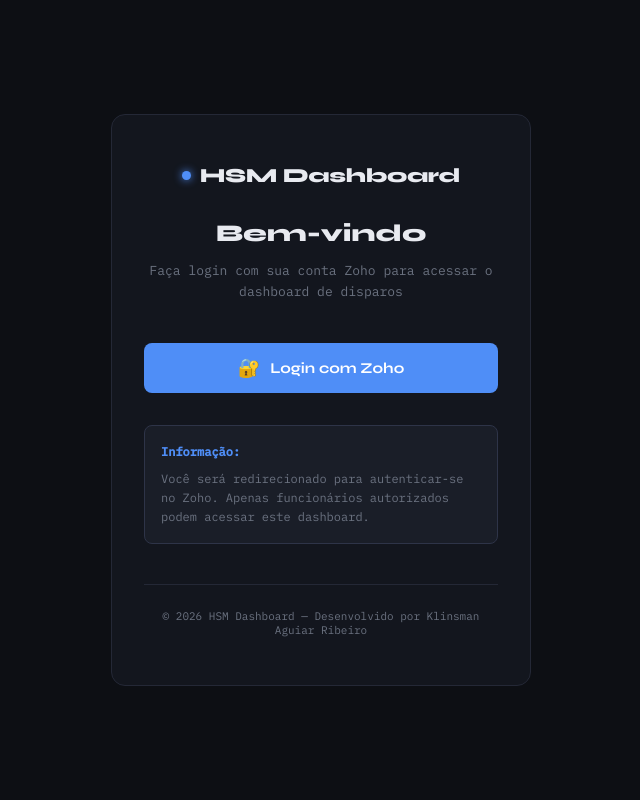
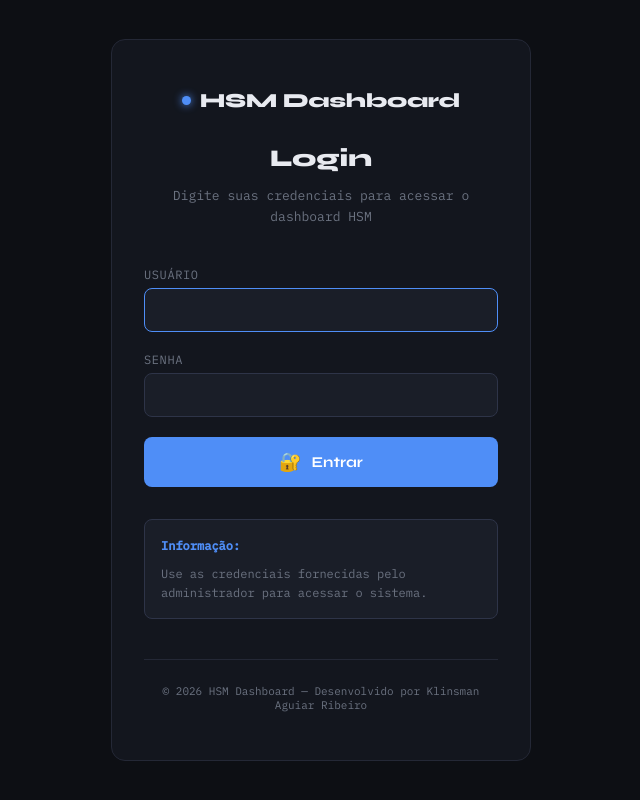
Before and after one commit to klinsmanribeiro/HSM.DASHBOARD-MAIN, a Flask app: template templates/login.html in a window 1280 px wide. Shown: the whole page, without its empty margins (319-959 px from the left). Run offline with Flask 3, Linux system fonts and the light colour scheme; the template is opened without the code that fills it, so the values that code supplies are empty.

Commit message:
Inclusão de senha

```diff
--- a/app.py
+++ b/app.py
@@ -17,6 +17,8 @@ app.secret_key = os.getenv("SECRET_KEY", "dev-key-change-in-production")
 API_BASE = os.getenv("API_BASE", "")
 ORIGIN = os.getenv("ORIGIN", "")
 API_TOKEN = os.getenv("API_TOKEN", "")
+LOGIN_USER = os.getenv("LOGIN_USER", "")
+LOGIN_PASSWORD = os.getenv("LOGIN_PASSWORD", "")
 
 HEADERS = {"Authorization": API_TOKEN}
 
@@ -80,7 +82,33 @@ def check_rate_limit():
     request_times.append(now)
     return True, rate_limit_hits, count + 1
 
+def login_required(f):
+    def wrapper(*args, **kwargs):
+        if 'user' not in session:
+            return redirect(url_for('login'))
+        return f(*args, **kwargs)
+    wrapper.__name__ = f.__name__
+    return wrapper
+
+@app.route("/login", methods=["GET", "POST"])
+def login():
+    if request.method == "POST":
+        username = request.form.get("username")
+        password = request.form.get("password")
+        if username == LOGIN_USER and password == LOGIN_PASSWORD:
+            session['user'] = {'username': username}
+            return redirect(url_for('index'))
+        else:
+            return render_template("login.html", error="Acesso negado. Verifique usuário e senha.")
+    return render_template("login.html")
+
+@app.route("/logout")
+def logout():
+    session.pop('user', None)
+    return redirect(url_for('login'))
+
 @app.route("/")
+@login_required
 def index():
     today = datetime.now().strftime("%Y-%m-%d")
     user = session.get('user', {})
--- a/templates/login.html
+++ b/templates/login.html
@@ -84,6 +84,38 @@
             font-family: var(--mono);
             margin-bottom: 40px;
             line-height: 1.6;
+        }
+
+        .form-group {
+            margin-bottom: 20px;
+            text-align: left;
+        }
+
+        .form-group label {
+            display: block;
+            font-size: 12px;
+            color: var(--muted);
+            font-family: var(--mono);
+            margin-bottom: 6px;
+            text-transform: uppercase;
+            letter-spacing: 0.05em;
+        }
+
+        .form-group input {
+            width: 100%;
+            background: var(--surface2);
+            border: 1px solid var(--border2);
+            border-radius: 8px;
+            color: var(--text);
+            font-family: var(--mono);
+            font-size: 14px;
+            padding: 12px 16px;
+            outline: none;
+            transition: border-color 0.2s;
+        }
+
+        .form-group input:focus {
+            border-color: var(--accent);
         }
 
         .login-btn {
@@ -184,19 +216,31 @@
                 <span>HSM Dashboard</span>
             </div>
 
-            <h1 class="title">Bem-vindo</h1>
-            <p class="subtitle">Faça login com sua conta Zoho para acessar o dashboard de disparos</p>
+            <h1 class="title">Login</h1>
+            <p class="subtitle">Digite suas credenciais para acessar o dashboard HSM</p>
 
-            <div class="error-message" id="errorMessage"></div>
+            {% if error %}
+            <div class="error-message show">{{ error }}</div>
+            {% endif %}
 
-            <a href="/login" class="login-btn">
-                <span class="login-icon">🔐</span>
-                <span>Login com Zoho</span>
-            </a>
+            <form method="POST" action="/login">
+                <div class="form-group">
+                    <label for="username">Usuário</label>
+                    <input type="text" id="username" name="username" required>
+                </div>
+                <div class="form-group">
+                    <label for="password">Senha</label>
+                    <input type="password" id="password" name="password" required>
+                </div>
+                <button type="submit" class="login-btn">
+                    <span class="login-icon">🔐</span>
+                    <span>Entrar</span>
+                </button>
+            </form>
 
             <div class="info-box">
                 <strong>Informação:</strong>
-                Você será redirecionado para autenticar-se no Zoho. Apenas funcionários autorizados podem acessar este dashboard.
+                Use as credenciais fornecidas pelo administrador para acessar o sistema.
             </div>
 
             <div class="footer">
@@ -206,13 +250,8 @@
     </div>
 
     <script>
-        // Verificar se houve erro na autenticação
-        const urlParams = new URLSearchParams(window.location.search);
-        if (urlParams.get('error')) {
-            const errorMsg = document.getElementById('errorMessage');
-            errorMsg.textContent = 'Erro na autenticação. Tente novamente.';
-            errorMsg.classList.add('show');
-        }
+        // Focar no campo de usuário ao carregar
+        document.getElementById('username').focus();
     </script>
 </body>
 </html>
```
